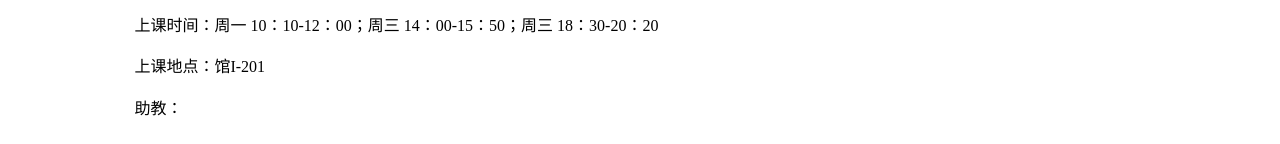
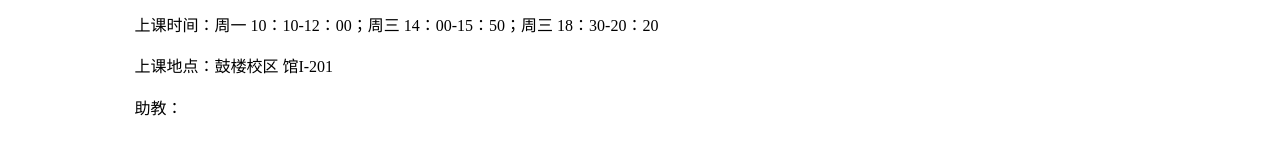
Before and after one commit to Discrete-Mathematics-2024/Discrete-Mathematics-2024.github.io, a plain HTML site: page index.html in a window 1280 px wide. Shown: the part 461-605 px from the top of the page. Drawn offline with Linux system fonts and the light colour scheme.

Commit message:
Update index.html
32

```diff
--- a/index.html
+++ b/index.html
@@ -76,7 +76,7 @@
             <h2>课程信息</h2>
             <p>授课老师：<a href="https://cs.nju.edu.cn/shiyh/index.htm" target="_blank" class="content-link1">史颖欢</a> 副教授</p>
             <p>上课时间：周一 10：10-12：00；周三 14：00-15：50；周三 18：30-20：20</p>
-            <p>上课地点：馆I-201</p>
+            <p>上课地点：鼓楼校区 馆I-201</p>
             <p>助教：</p>
         </section>
 
```
